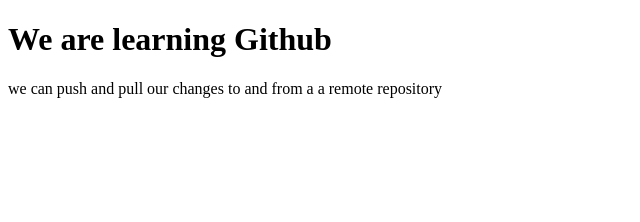
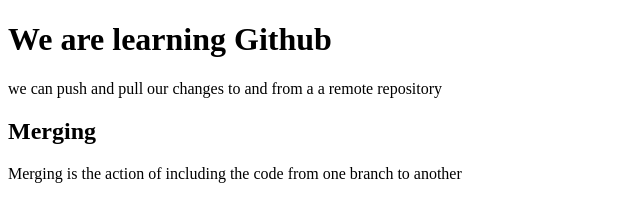
Before and after one commit to aniikag/mdia-4590, a plain HTML site: page index.html in a window 1280 px wide. Shown: the whole page, without its empty margins (0-640 px from the left). Drawn offline with Linux system fonts and the light colour scheme.

Commit message:
Add section regarding merges
Add a little extra info about merging code

```diff
--- a/index.html
+++ b/index.html
@@ -12,5 +12,7 @@
     <body>
        <h1>We are learning Github </h1>
         <p> we can push and pull our changes to and from a a remote repository </p>
+        <h2>Merging</h2>
+        <p>Merging is the action of including the code from one branch to another</p>
     </body>
 </html>
```
